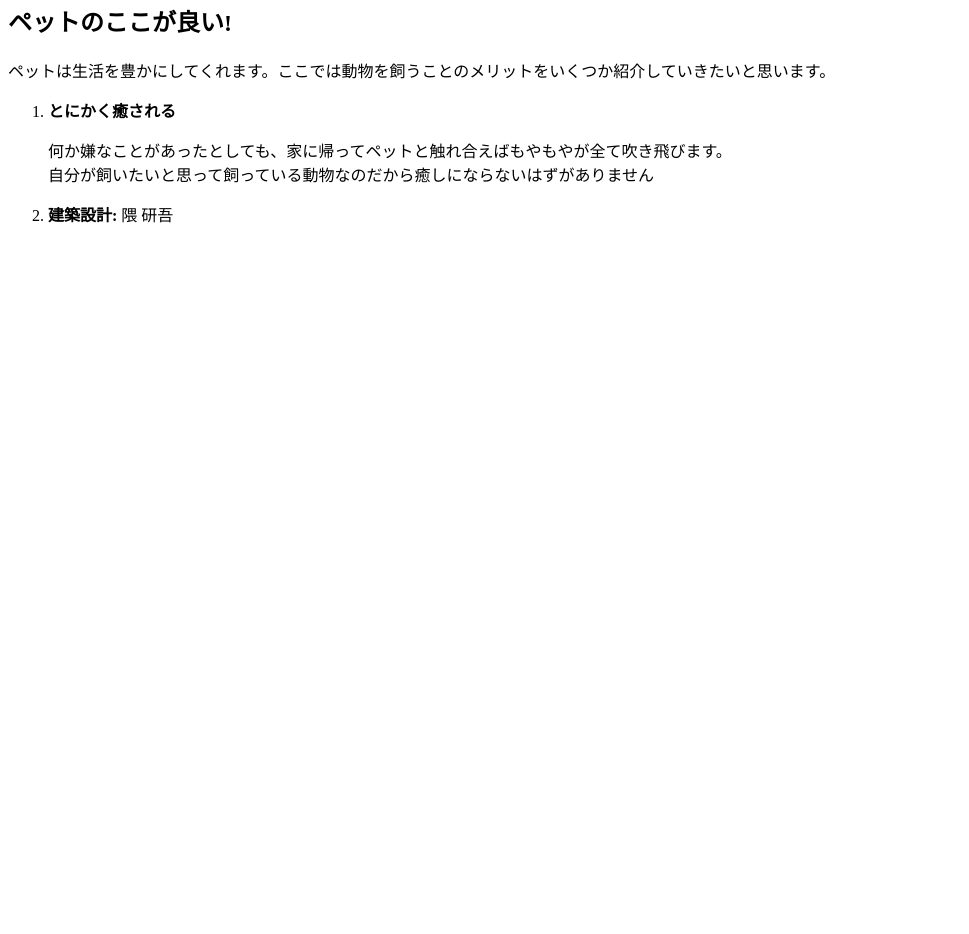
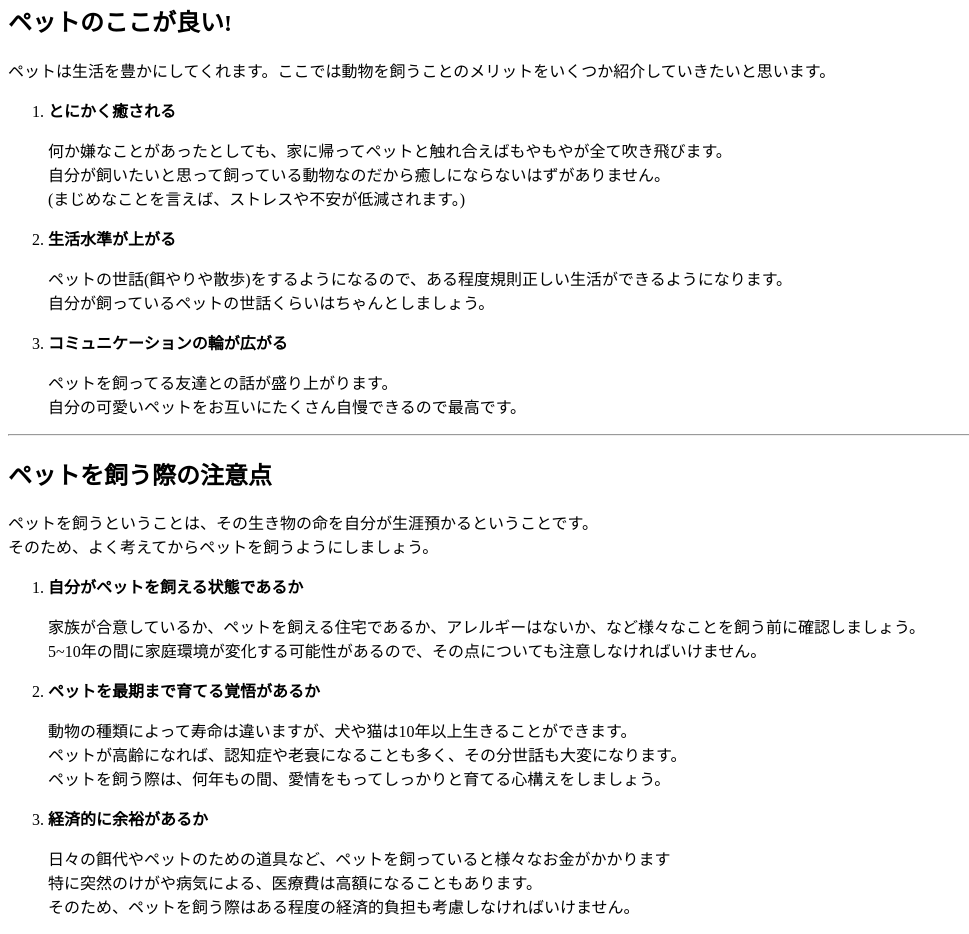
Before and after one commit to s1F102102874/team-project, a plain HTML site: page main.html in a window 1280 px wide. Shown: the part 227-1161 px from the top of the page, without its empty margins (0-969 px from the left). Before the commit the page ends 800 px from the top, so only its background shows below. Drawn offline with Linux system fonts and the light colour scheme.

Commit message:
main.html完成(仮)
今後もどんどん手を加えていく。

```diff
--- a/main.html
+++ b/main.html
@@ -8,15 +8,26 @@
   <body>
     <h1>お家で飼える動物</h1>
     <h2>ペットとは</h2>
-    <p>「動物が好き」、「寂しい」、「癒しが欲しい」など様々な理由で飼われる動物のこと。<br> 基本的には「とにかく可愛いから」という気持ちで飼い始める人が多いです。</p>
+    <p>「動物が好き」、「寂しい」、「癒しが欲しい」など様々な理由で飼われる動物のこと。<br>基本的には「とにかく可愛いから」という気持ちで飼い始める人が多いです。</p>
 
     <hr>
 
     <h2>ペットのここが良い!</h2>
     <p>ペットは生活を豊かにしてくれます。ここでは動物を飼うことのメリットをいくつか紹介していきたいと思います。</p>
     <ol>
-      <li><strong>とにかく癒される</strong><p>何か嫌なことがあったとしても、家に帰ってペットと触れ合えばもやもやが全て吹き飛びます。<br>自分が飼いたいと思って飼っている動物なのだから癒しにならないはずがありません</li>
-      <li><strong>建築設計:</strong> 隈 研吾</li>
+      <li><strong>とにかく癒される</strong><p>何か嫌なことがあったとしても、家に帰ってペットと触れ合えばもやもやが全て吹き飛びます。<br>自分が飼いたいと思って飼っている動物なのだから癒しにならないはずがありません。<br>(まじめなことを言えば、ストレスや不安が低減されます。)</li>
+      <li><strong>生活水準が上がる</strong><p>ペットの世話(餌やりや散歩)をするようになるので、ある程度規則正しい生活ができるようになります。<br>自分が飼っているペットの世話くらいはちゃんとしましょう。</p></li>
+      <li><strong>コミュニケーションの輪が広がる</strong><p>ペットを飼ってる友達との話が盛り上がります。<br>自分の可愛いペットをお互いにたくさん自慢できるので最高です。</p></li>
+    </ol>
+
+    <hr>
+
+    <h2>ペットを飼う際の注意点</h2>
+    <p>ペットを飼うということは、その生き物の命を自分が生涯預かるということです。<br>そのため、よく考えてからペットを飼うようにしましょう。</p>
+    <ol>
+      <li><strong>自分がペットを飼える状態であるか</strong><p>家族が合意しているか、ペットを飼える住宅であるか、アレルギーはないか、など様々なことを飼う前に確認しましょう。<br>5~10年の間に家庭環境が変化する可能性があるので、その点についても注意しなければいけません。</p></li>
+      <li><strong>ペットを最期まで育てる覚悟があるか</strong><p>動物の種類によって寿命は違いますが、犬や猫は10年以上生きることができます。<br>ペットが高齢になれば、認知症や老衰になることも多く、その分世話も大変になります。<br>ペットを飼う際は、何年もの間、愛情をもってしっかりと育てる心構えをしましょう。</p></li>
+      <li><strong>経済的に余裕があるか</strong><p>日々の餌代やペットのための道具など、ペットを飼っていると様々なお金がかかります<br>特に突然のけがや病気による、医療費は高額になることもあります。<br>そのため、ペットを飼う際はある程度の経済的負担も考慮しなければいけません。</p></li>
     </ol>
   </body>
 </html>
```
